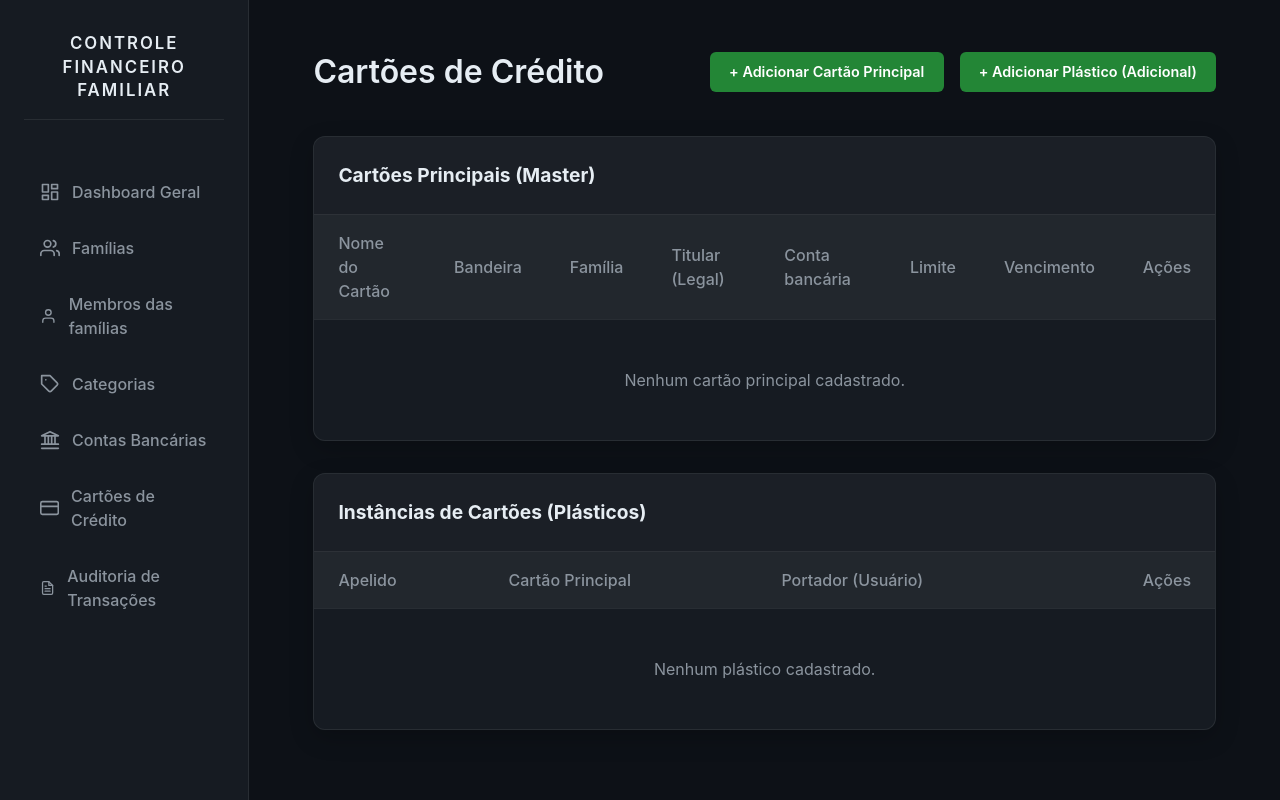
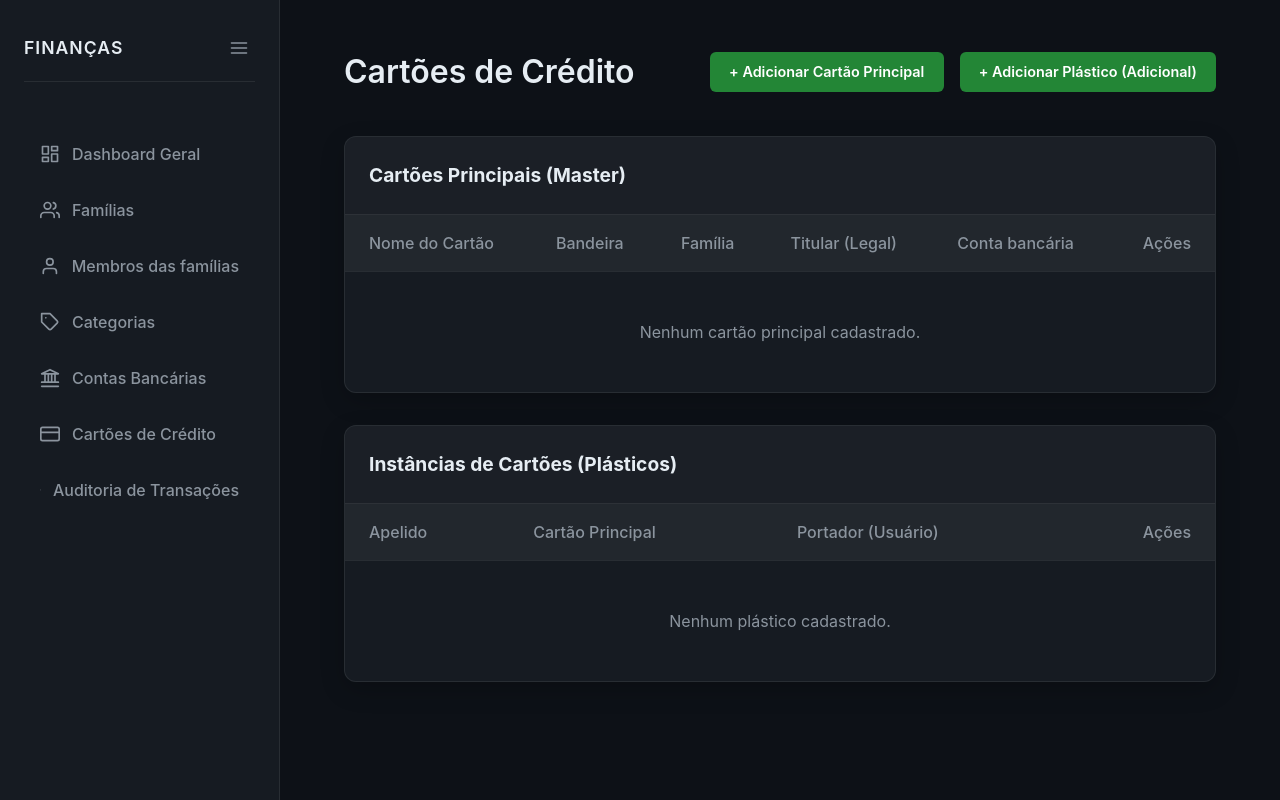
Before and after one commit to caiohc/financas-familiares, a Python web app: template src/interface/web/templates/credit_card/index.html in a window 1280 px wide. Run offline with Jinja, Linux system fonts and the light colour scheme; the template is opened without the code that fills it, so the values that code supplies are empty.

Commit message:
ui: melhorias no layout base e limpeza na listagem de cartões
Atualizações de Interface (UI):

- ui(sidebar): implementa menu lateral recolhível (collapsible) no base.html usando transições CSS e JavaScript, persistindo o estado do menu no localStorage para navegação fluida sem FOUC.
- ui(cartões): remove as colunas de 'Limite' e 'Vencimento' da tabela de listagem de cartões de crédito principais para manter a visualização mais limpa e focada.

```diff
--- a/src/interface/web/templates/base.html
+++ b/src/interface/web/templates/base.html
@@ -45,17 +45,58 @@
             display: flex;
             flex-direction: column;
             gap: 1.5rem;
+            transition: width 0.3s ease, padding 0.3s ease;
+            flex-shrink: 0;
+        }
+
+        body.sidebar-is-collapsed .sidebar {
+            width: 84px;
+            padding: 2rem 0.8rem;
+        }
+
+        .sidebar-header {
+            display: flex;
+            align-items: center;
+            justify-content: space-between;
+            margin-bottom: 1.5rem;
+            padding-bottom: 1rem;
+            border-bottom: 1px solid var(--glass-border);
         }
 
         .sidebar-brand {
-            font-size: 1.25rem;
+            font-size: 1.1rem;
             font-weight: 600;
             color: var(--text-primary);
-            text-transform: uppercase;
-            letter-spacing: 2px;
-            margin-bottom: 1.5rem;
-            padding-bottom: 1rem;
-            border-bottom: 1px solid var(--glass-border);
+            letter-spacing: 1px;
+            white-space: nowrap;
+            overflow: hidden;
+            transition: opacity 0.2s;
+        }
+
+        body.sidebar-is-collapsed .sidebar-brand {
+            display: none;
+        }
+
+        body.sidebar-is-collapsed .sidebar-header {
+            justify-content: center;
+        }
+
+        .toggle-btn {
+            background: none;
+            border: none;
+            color: var(--text-secondary);
+            cursor: pointer;
+            padding: 0.4rem;
+            border-radius: 6px;
+            display: flex;
+            align-items: center;
+            justify-content: center;
+            transition: 0.2s;
+        }
+
+        .toggle-btn:hover {
+            background-color: rgba(255,255,255,0.1);
+            color: var(--text-primary);
         }
 
         .nav-links {
@@ -75,6 +116,17 @@
             display: flex;
             align-items: center;
             gap: 0.75rem;
+            white-space: nowrap;
+            overflow: hidden;
+        }
+
+        body.sidebar-is-collapsed .nav-links a {
+            justify-content: center;
+            padding: 0.75rem 0;
+        }
+
+        body.sidebar-is-collapsed .nav-links a span {
+            display: none;
         }
 
         .nav-links a:hover,
@@ -140,12 +192,24 @@
 </head>
 
 <body>
+    <!-- Previne o piscar da tela (FOUC) aplicando a classe antes de renderizar o DOM -->
+    <script>
+        if (localStorage.getItem('sidebarCollapsed') === 'true') {
+            document.body.classList.add('sidebar-is-collapsed');
+        }
+    </script>
 
     <!-- Painel de Gerenciamento à Esquerda -->
     <aside class="sidebar">
-        <div class="sidebar-brand"
-            style="font-size: 1.05rem; line-height: 1.4; text-align: center; display: flex; align-items: center; justify-content: center; gap: 0.5rem;">
-            CONTROLE FINANCEIRO FAMILIAR
+        <div class="sidebar-header">
+            <div class="sidebar-brand">FINANÇAS</div>
+            <button id="sidebarToggle" class="toggle-btn" title="Recolher/Expandir Menu">
+                <svg width="20" height="20" viewBox="0 0 24 24" fill="none" stroke="currentColor" stroke-width="2" stroke-linecap="round" stroke-linejoin="round">
+                    <line x1="3" y1="12" x2="21" y2="12"></line>
+                    <line x1="3" y1="6" x2="21" y2="6"></line>
+                    <line x1="3" y1="18" x2="21" y2="18"></line>
+                </svg>
+            </button>
         </div>
         <ul class="nav-links">
             <li>
@@ -157,7 +221,7 @@
                         <rect x="14" y="12" width="7" height="9"></rect>
                         <rect x="3" y="16" width="7" height="5"></rect>
                     </svg>
-                    Dashboard Geral
+                    <span>Dashboard Geral</span>
                 </a>
             </li>
             <li>
@@ -169,7 +233,7 @@
                         <path d="M23 21v-2a4 4 0 0 0-3-3.87"></path>
                         <path d="M16 3.13a4 4 0 0 1 0 7.75"></path>
                     </svg>
-                    Famílias
+                    <span>Famílias</span>
                 </a>
             </li>
             <li>
@@ -179,7 +243,7 @@
                         <path d="M20 21v-2a4 4 0 0 0-4-4H8a4 4 0 0 0-4 4v2"></path>
                         <circle cx="12" cy="7" r="4"></circle>
                     </svg>
-                    Membros das famílias
+                    <span>Membros das famílias</span>
                 </a>
             </li>
             <li>
@@ -189,7 +253,7 @@
                         <path d="M20.59 13.41l-7.17 7.17a2 2 0 0 1-2.83 0L2 12V2h10l8.59 8.59a2 2 0 0 1 0 2.82z"></path>
                         <line x1="7" y1="7" x2="7.01" y2="7"></line>
                     </svg>
-                    Categorias
+                    <span>Categorias</span>
                 </a>
             </li>
             <li>
@@ -204,7 +268,7 @@
                         <line x1="14" y1="17" x2="14" y2="7"></line>
                         <line x1="18" y1="17" x2="18" y2="7"></line>
                     </svg>
-                    Contas Bancárias
+                    <span>Contas Bancárias</span>
                 </a>
             </li>
             <li>
@@ -214,7 +278,7 @@
                         <rect x="1" y="4" width="22" height="16" rx="2" ry="2"></rect>
                         <line x1="1" y1="10" x2="23" y2="10"></line>
                     </svg>
-                    Cartões de Crédito
+                    <span>Cartões de Crédito</span>
                 </a>
             </li>
             <li>
@@ -227,7 +291,7 @@
                         <line x1="16" y1="17" x2="8" y2="17"></line>
                         <polyline points="10 9 9 9 8 9"></polyline>
                     </svg>
-                    Auditoria de Transações
+                    <span>Auditoria de Transações</span>
                 </a>
             </li>
         </ul>
@@ -239,6 +303,15 @@
         {% endblock %}
     </main>
 
+    <!-- Script para gerenciar o Toggle da Sidebar -->
+    <script>
+        const toggleBtn = document.getElementById('sidebarToggle');
+
+        toggleBtn.addEventListener('click', () => {
+            const isCollapsed = document.body.classList.toggle('sidebar-is-collapsed');
+            localStorage.setItem('sidebarCollapsed', isCollapsed);
+        });
+    </script>
 </body>
 
 </html>
--- a/src/interface/web/templates/credit_card/index.html
+++ b/src/interface/web/templates/credit_card/index.html
@@ -35,8 +35,6 @@
                     </th>
                     <th style="padding: 1rem 1.5rem; color: var(--text-secondary); font-weight: 500;">Conta bancária
                     </th>
-                    <th style="padding: 1rem 1.5rem; color: var(--text-secondary); font-weight: 500;">Limite</th>
-                    <th style="padding: 1rem 1.5rem; color: var(--text-secondary); font-weight: 500;">Vencimento</th>
                     <th
                         style="padding: 1rem 1.5rem; color: var(--text-secondary); font-weight: 500; text-align: right;">
                         Ações</th>
@@ -60,9 +58,6 @@
                         <span style="opacity: 0.5;">Fatura Avulsa</span>
                         {% endif %}
                     </td>
-                    <td style="padding: 1rem 1.5rem; font-weight: 600; color: var(--success-color);">R$ {{
-                        "%.2f"|format(c.limit) }}</td>
-                    <td style="padding: 1rem 1.5rem; color: var(--text-secondary);">Dia {{ c.due_day }}</td>
                     <td style="padding: 1rem 1.5rem; text-align: right; display: flex; justify-content: flex-end; gap: 0.5rem;">
                         <a href="{{ url_for('credit_card.update', card_id=c.id) }}" class="btn"
                             style="padding: 0.4rem 0.8rem; font-size: 0.8rem; background-color: rgba(47, 129, 247, 0.2); color: var(--accent-glow);">✏️
@@ -74,7 +69,7 @@
                 </tr>
                 {% else %}
                 <tr>
-                    <td colspan="8" style="padding: 3rem; text-align: center; color: var(--text-secondary);">Nenhum
+                    <td colspan="6" style="padding: 3rem; text-align: center; color: var(--text-secondary);">Nenhum
                         cartão principal cadastrado.</td>
                 </tr>
                 {% endfor %}
```
